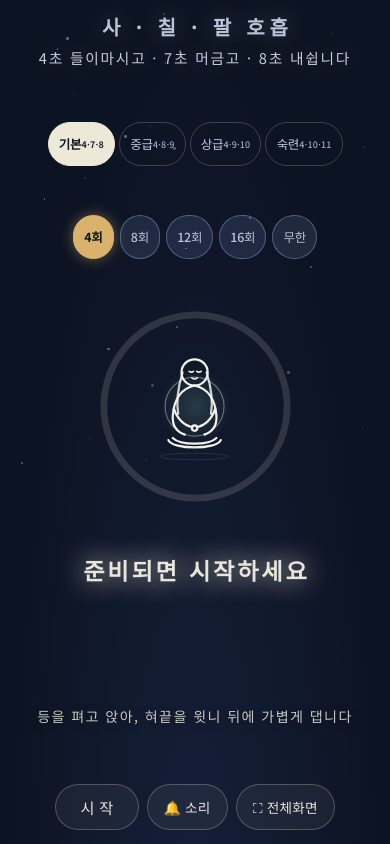
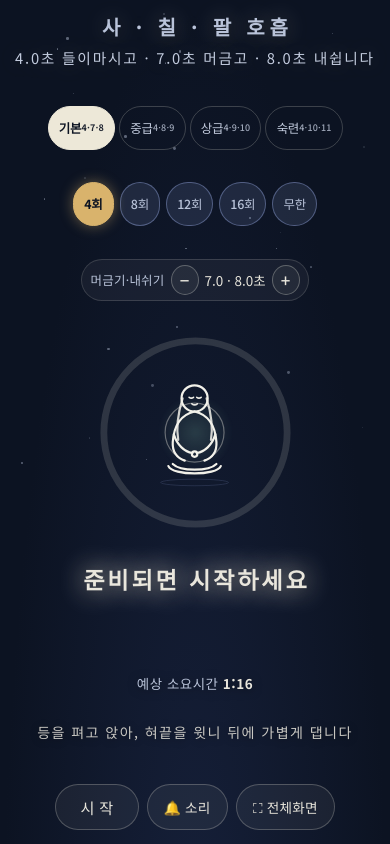
Before and after one commit to mksmile/breath, a plain HTML site: page index.html in a window 390 px wide. Drawn offline with Linux system fonts and the light colour scheme; a web font is replaced by a local one.

Commit message:
Add files via upload

```diff
--- a/index.html
+++ b/index.html
@@ -111,6 +111,26 @@
     box-shadow:0 0 14px rgba(217,179,108,.45);
   }
 
+  /* 머금기·날숨 미세조정 */
+  .tuner{display:flex;gap:16px;z-index:7;flex-wrap:wrap;justify-content:center;
+    margin:0 0 12px;padding:0 12px;position:relative;}
+  .tuner-item{display:flex;align-items:center;gap:8px;
+    background:rgba(233,230,220,.05);border:1px solid rgba(233,230,220,.16);
+    border-radius:22px;padding:6px 10px;}
+  .tuner-item .lbl{font-size:.86rem;color:var(--moon-dim);letter-spacing:.02em;min-width:3.6em;text-align:center;}
+  .tuner-item .val{font-size:.92rem;color:var(--text);font-variant-numeric:tabular-nums;min-width:2.6em;text-align:center;}
+  .step-btn{width:30px;height:30px;min-height:30px;border-radius:50%;padding:0;
+    font-size:1.15rem;line-height:1;display:inline-flex;align-items:center;justify-content:center;
+    background:rgba(233,230,220,.06);border:1px solid rgba(233,230,220,.3);color:var(--text);
+    cursor:pointer;transition:all .25s ease;}
+  .step-btn:hover{background:rgba(233,230,220,.16);}
+  .step-btn:disabled{opacity:.3;cursor:not-allowed;}
+
+  /* 소요/경과 시간 */
+  .timeinfo{font-size:.95rem;color:var(--moon-dim);letter-spacing:.04em;
+    margin-top:6px;font-variant-numeric:tabular-nums;text-shadow:0 1px 10px rgba(0,0,0,.5);}
+  .timeinfo b{color:var(--text);font-weight:600;}
+
   .hint{font-size:1.05rem;color:var(--text);opacity:.85;margin:2px 0 14px;padding:0 18px;word-break:keep-all;max-width:34em;
     letter-spacing:.1em;z-index:6;text-align:center;line-height:1.7;}
 
@@ -148,6 +168,12 @@
     .cycles{font-size:.95rem;margin-top:2px;}
     .hint{font-size:.88rem;margin:2px 0 12px;padding:0 14px;line-height:1.55;}
     .controls{gap:8px;padding:0 10px;margin-top:2px;}
+    .tuner{gap:8px;margin:0 4px 8px;}
+    .tuner-item{padding:5px 8px;gap:6px;}
+    .tuner-item .lbl{font-size:.78rem;min-width:3.2em;}
+    .tuner-item .val{font-size:.84rem;}
+    .step-btn{width:28px;height:28px;font-size:1.05rem;}
+    .timeinfo{font-size:.84rem;margin-top:4px;}
     button{padding:11px 24px;font-size:.95rem;letter-spacing:.02em;text-indent:.02em;min-height:44px;}
     button.small{padding:11px 16px;font-size:.85rem;}
   }
@@ -176,6 +202,15 @@
   <button class="level-btn goal-btn" data-g="12">12회</button>
   <button class="level-btn goal-btn" data-g="16">16회</button>
   <button class="level-btn goal-btn" data-g="0">무한</button>
+</div>
+
+<div class="tuner" id="tuner">
+  <div class="tuner-item">
+    <span class="lbl">머금기·내쉬기</span>
+    <button class="step-btn" data-d="-0.5" aria-label="머금기와 내쉬기 0.5초씩 줄이기">−</button>
+    <span class="val" id="tuneVal">7.0 · 8.0초</span>
+    <button class="step-btn" data-d="0.5" aria-label="머금기와 내쉬기 0.5초씩 늘리기">+</button>
+  </div>
 </div>
 
 <div class="stage">
@@ -222,6 +257,7 @@
   <div class="phase" id="phaseLabel">준비되면 시작하세요</div>
   <div class="count" id="countLabel"></div>
   <div class="cycles" id="cycleLabel"></div>
+  <div class="timeinfo" id="timeInfo"></div>
 </div>
 
 <div class="hint" id="hint">등을 펴고 앉아, 혀끝을 윗니 뒤에 가볍게 댑니다</div>
@@ -247,17 +283,65 @@
     {name:'내쉬기',     dur:8, color:'var(--exhale)', ring:'#8E9FD4'}
   ];
   const subtitle = document.getElementById('subtitle');
+  const tuneVal = document.getElementById('tuneVal');
+  const timeInfo = document.getElementById('timeInfo');
+  const MIN_SEC = 1;   // 최소 1초
+
+  function fmt(sec){                       // 초 → "m:ss"
+    sec = Math.max(0, Math.round(sec));
+    const m = Math.floor(sec/60), s2 = sec%60;
+    return m + ':' + String(s2).padStart(2,'0');
+  }
+  function cycleSeconds(){ return PHASES[0].dur + PHASES[1].dur + PHASES[2].dur; }
+
+  function refreshDisplay(){
+    const d = PHASES.map(p=>p.dur);
+    const fx = x => (Number.isInteger(x) ? x+'.0' : x.toFixed(1));
+    subtitle.textContent = `${fx(d[0])}초 들이마시고 · ${fx(d[1])}초 머금고 · ${fx(d[2])}초 내쉽니다`;
+    tuneVal.textContent = `${fx(d[1])} · ${fx(d[2])}초`;
+    updateTimeInfo();
+  }
+
+  function updateTimeInfo(elapsed){
+    if(goalCycles>0){
+      const total = cycleSeconds()*goalCycles;
+      if(running && elapsed!=null){
+        timeInfo.innerHTML = `경과 <b>${fmt(elapsed)}</b> / 총 ${fmt(total)}`;
+      }else{
+        timeInfo.innerHTML = `예상 소요시간 <b>${fmt(total)}</b>`;
+      }
+    }else{
+      if(running && elapsed!=null){
+        timeInfo.innerHTML = `경과 <b>${fmt(elapsed)}</b> · 1순환 ${cycleSeconds()}초`;
+      }else{
+        timeInfo.innerHTML = `1순환 <b>${cycleSeconds()}초</b> · 무한 반복`;
+      }
+    }
+  }
+
   function applyLevel(i){
     levelIdx = i;
     const d = LEVELS[i].durs;
     PHASES[0].dur=d[0]; PHASES[1].dur=d[1]; PHASES[2].dur=d[2];
-    subtitle.textContent = `${d[0]}초 들이마시고 · ${d[1]}초 머금고 · ${d[2]}초 내쉽니다`;
     document.querySelectorAll('.level-btn:not(.goal-btn)').forEach((b,bi)=>
       b.classList.toggle('active', bi===i));
+    refreshDisplay();
     if(running){          // 진행 중이면 들숨부터 새 리듬으로
-      cycles=0; cycleLabel.textContent='';
+      cycles=0; runStart=performance.now();
+      cycleLabel.textContent = goalCycles>0 ? `0 / ${goalCycles}회` : '';
       enterPhase(0);
     }
+  }
+
+  function adjust(delta){
+    // 머금기·내쉬기를 한 번에 0.5초씩 조정 (둘 다 최소값 이상일 때만 감소)
+    if(delta < 0 && (PHASES[1].dur+delta < MIN_SEC || PHASES[2].dur+delta < MIN_SEC)) return;
+    PHASES[1].dur = Math.round((PHASES[1].dur+delta)*2)/2;
+    PHASES[2].dur = Math.round((PHASES[2].dur+delta)*2)/2;
+    refreshDisplay();
+    if(running){ cycles=0; runStart=performance.now();
+      cycleLabel.textContent = goalCycles>0 ? `0 / ${goalCycles}회` : '';
+      enterPhase(0); }
   }
   const CIRC = 295.3;
   const aura = document.getElementById('aura');
@@ -286,7 +370,7 @@
   }
 
   let running=false, phaseIdx=0, phaseStart=0, cycles=0, raf=null;
-  let goalCycles=4, wakeLock=null, tintFlip=false, prepTimer=null;
+  let goalCycles=4, wakeLock=null, tintFlip=false, prepTimer=null, runStart=0;
   const tintA=document.getElementById('tintA');
   const tintB=document.getElementById('tintB');
   let soundOn=true, audioCtx=null, lastTick='';
@@ -422,6 +506,7 @@
     }
     const remain=Math.ceil(p.dur-t);
     countLabel.textContent=remain;
+    updateTimeInfo((now-runStart)/1000);
     // 머금기·내쉬기의 마지막 3초: 띠·띠·띠 (마지막 1초는 높은 음)
     if((phaseIdx===1 || phaseIdx===2) && remain<=3 && remain>=1){
       const key = phaseIdx+'-'+remain;
@@ -473,6 +558,7 @@
   }
 
   function beginBreathing(){
+    runStart = performance.now();        // 호흡 시작 시각
     startBell();                         // 파·라·도 상승 — 첫 들숨 신호
     hint.textContent='화면 속 도인과 같은 리듬으로 — 코로 들이마시고, 입으로 내쉽니다';
     cycleLabel.textContent = goalCycles>0 ? `0 / ${goalCycles}회` : '';
@@ -491,6 +577,7 @@
     setVisual(0);
     clearTint();
     ring.setAttribute('stroke-dashoffset', String(CIRC));
+    updateTimeInfo(null);   // 예상 소요시간 표시로 복귀
   }
   function finish(){
     finishBell();
@@ -509,6 +596,7 @@
       goalCycles = Number(b.dataset.g);
       document.querySelectorAll('.goal-btn').forEach(x=>x.classList.toggle('active', x===b));
       if(running) cycleLabel.textContent = goalCycles>0 ? `${cycles} / ${goalCycles}회` : cycles+'회 순환';
+      updateTimeInfo(running ? (performance.now()-runStart)/1000 : null);
     }));
 
   const fsBtn = document.getElementById('fsBtn');
@@ -522,6 +610,9 @@
   document.addEventListener('fullscreenchange', ()=>{
     fsBtn.textContent = document.fullscreenElement ? '⛶ 축소' : '⛶ 전체화면';
   });
+
+  document.querySelectorAll('.step-btn').forEach(b=>
+    b.addEventListener('click', ()=> adjust(Number(b.dataset.d))));
   soundBtn.addEventListener('click', ()=>{
     soundOn=!soundOn;
     soundBtn.textContent = soundOn?'🔔 소리':'🔇 소리';
@@ -530,6 +621,7 @@
   });
 
   setVisual(0);
+  refreshDisplay();
 })();
 </script>
 </body>
```
